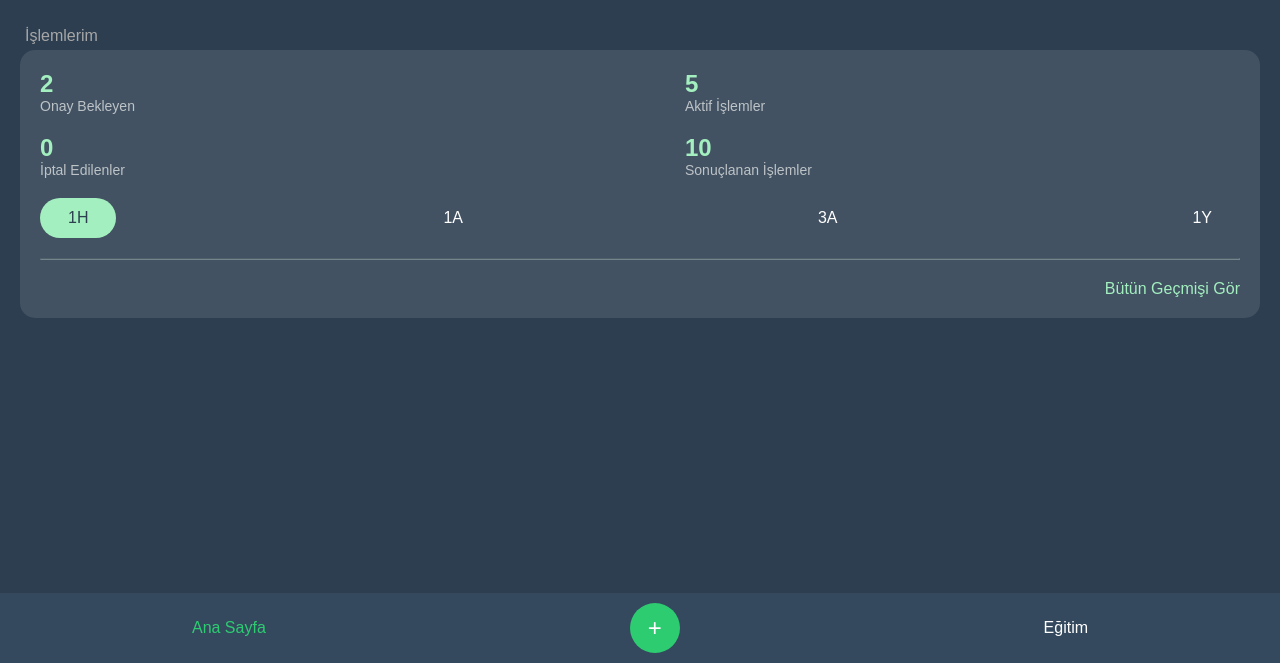
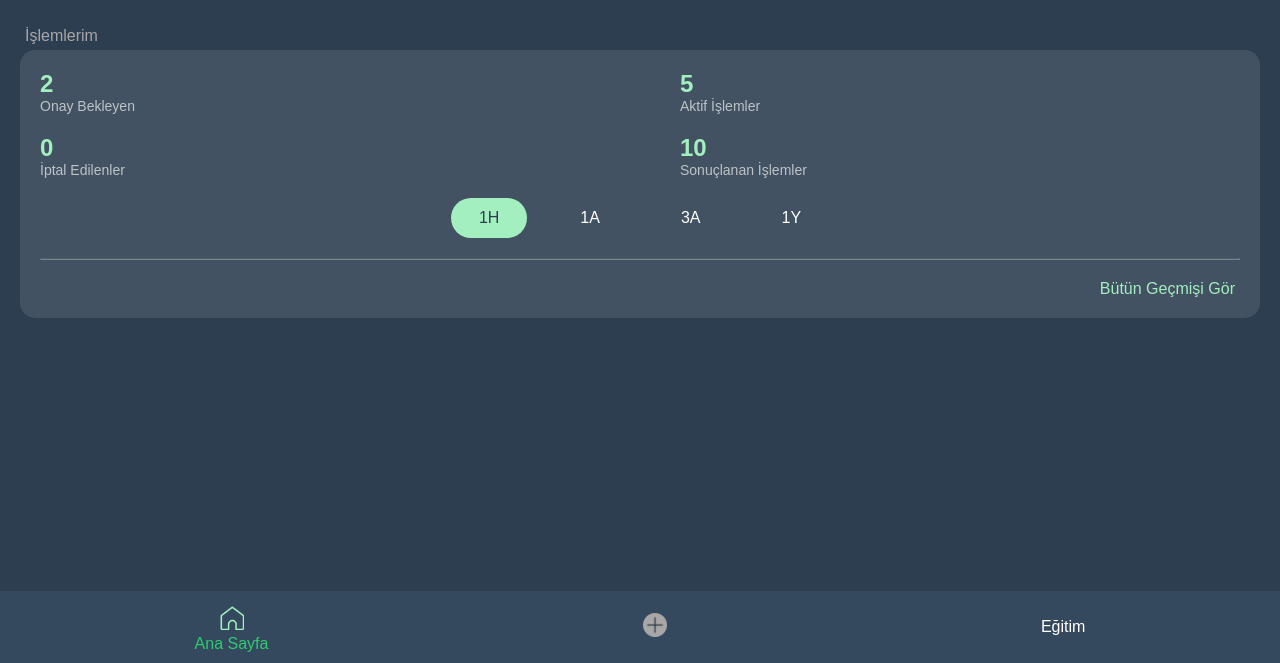
Before and after one commit to emrehancetin/OTC-v1.66, a plain HTML site: page html/Home.html in a window 1280 px wide. Shown: the part 137-800 px from the top of the page. Drawn offline with nearby package versions, Linux system fonts and the light colour scheme.

Commit message:
Add files via upload

```diff
--- a/html/Home.html
+++ b/html/Home.html
@@ -66,7 +66,7 @@
         .stats {
             display: grid;
             grid-template-columns: 1fr 1fr;
-            gap: 20px;
+            gap: 20px 10px;
             margin-bottom: 20px;
         }
         .stat-item {
@@ -86,8 +86,12 @@
         }
 
         .time-periods {
+            text-align: center;
             display: flex;
-            justify-content: space-between;
+            /*justify-content: space-between;*/
+            gap:15px;
+            align-items: center;
+            justify-content: center;
             margin-bottom: 20px;
         }
         /*ilk eleman soldan aralık ver ve diğer periodlar arası boşluğu azalt*/
@@ -117,6 +121,8 @@
             color: #A3EFBF;
             cursor: pointer;
             text-align: right;
+            position: relative;
+            right: 5px;
         }
         .navbar {
             position: fixed;
@@ -133,6 +139,15 @@
             text-align: center;
             color: white;
             text-decoration: none;
+            display: flex;
+            flex-direction: column;
+            justify-content: space-between;
+            align-items: center;
+        }
+        .nav-item-img{
+            width: 24px;
+            height: 24px;
+            padding: 5px;
         }
         .nav-item.active {
             color: #2ecc71;
@@ -195,8 +210,10 @@
         </div>
     </div>
     <div class="navbar">
-        <a href="#" class="nav-item active">Ana Sayfa</a>
-        <a href="#" class="plus-button">+</a>
+        <a href="#" class="nav-item active">
+            <img class="nav-item-img" src="../images/Anasayfa.png" alt=""> Ana Sayfa</a>
+        <a href="#">
+            <img class="nav-item-img" src="../images/Plus Button.png" alt=""></a>
         <a href="#" class="nav-item">Eğitim</a>
     </div>
 
```
